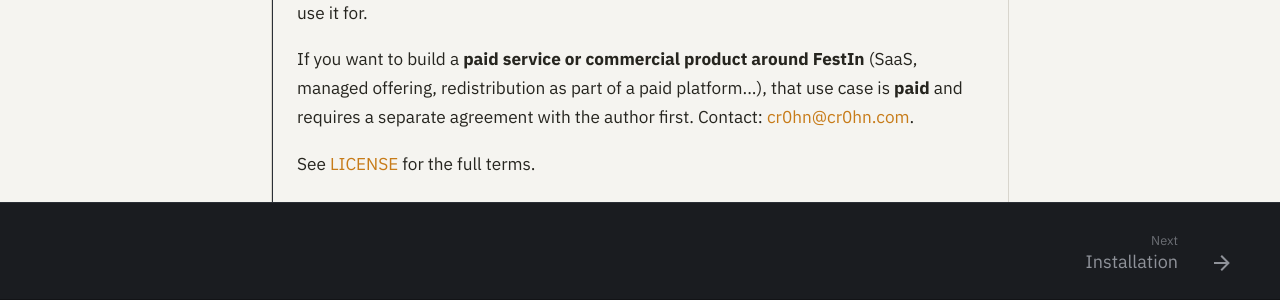
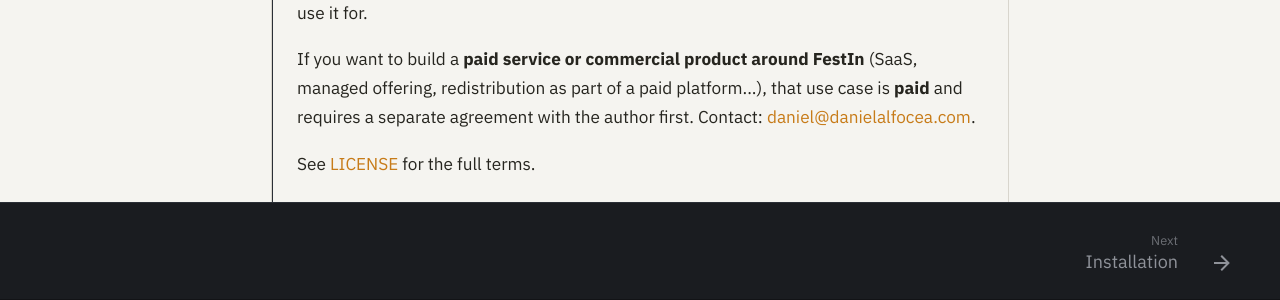
Before and after one commit to cr0hn/festin, an MkDocs documentation site: the page built from docs/index.md, in a window 1280 px wide and 900 px high, scrolled down 3696 px. Shown: the part 537-837 px from the top of the window. Built offline with MkDocs 1.6.1 and Material for MkDocs 9.7.7, drawn with Linux system fonts in a browser that asks for light colours; comment, search, counter and statistics services are not loaded.

Commit message:
docs(license): update author identity — Daniel Alfocea, daniel@danielalfocea.com
- LICENSE copyright + commercial licensing contact
- pyproject authors field
- README + docs landing contact lines
- mkdocs site_author
Repo URLs (github/dockerhub cr0hn/festin) unchanged — those are the
actual hosting handles.

```diff
--- a/docs/index.md
+++ b/docs/index.md
@@ -95,7 +95,7 @@
 If you want to build a **paid service or commercial product around FestIn**
 (SaaS, managed offering, redistribution as part of a paid platform...), that
 use case is **paid** and requires a separate agreement with the author first.
-Contact: [cr0hn@cr0hn.com](mailto:cr0hn@cr0hn.com).
+Contact: [daniel@danielalfocea.com](mailto:daniel@danielalfocea.com).
 
 See [LICENSE](https://github.com/cr0hn/festin/blob/master/LICENSE) for the
 full terms.
--- a/mkdocs.yml
+++ b/mkdocs.yml
@@ -1,6 +1,6 @@
 site_name: FestIn
 site_description: Credentialless discovery and monitoring of exposed S3-compatible cloud storage from domains, DNS and web crawling.
-site_author: cr0hn
+site_author: Daniel Alfocea
 site_url: ""
 repo_url: https://github.com/cr0hn/festin
 repo_name: cr0hn/festin
--- a/pyproject.toml
+++ b/pyproject.toml
@@ -6,7 +6,7 @@
 requires-python = ">=3.13"
 license = { text = "Free for personal and professional use; hosted or paid services and commercial redistribution require a separate agreement with the author" }
 license-files = ["LICENSE"]
-authors = [{ name = "cr0hn", email = "cr0hn@cr0hn.com" }]
+authors = [{ name = "Daniel Alfocea", email = "daniel@danielalfocea.com" }]
 
 dependencies = [
     "aiohttp>=3.14",
```
Also changed, not shown: README.md (+1 -1 lines), 2 other files.
